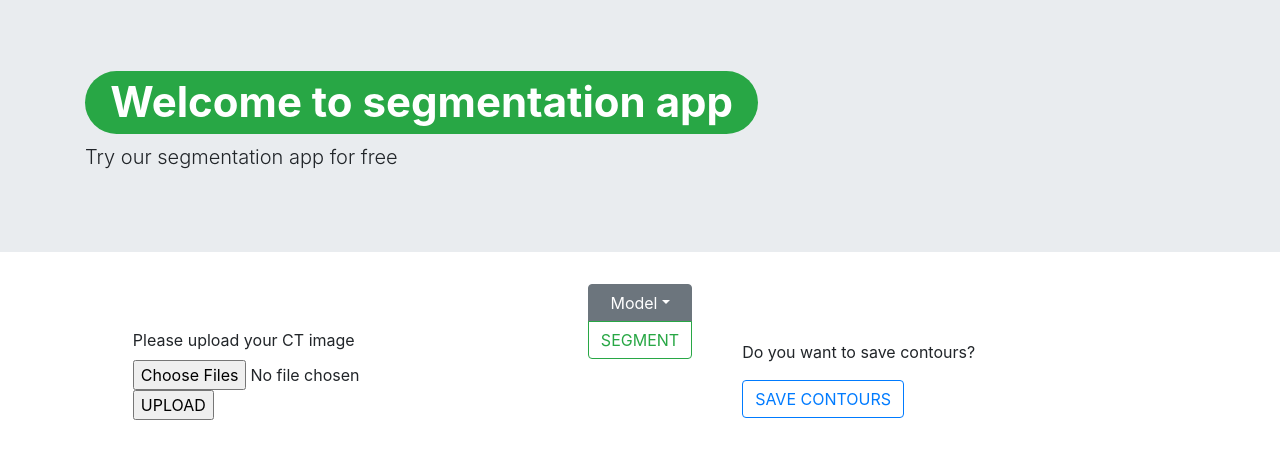
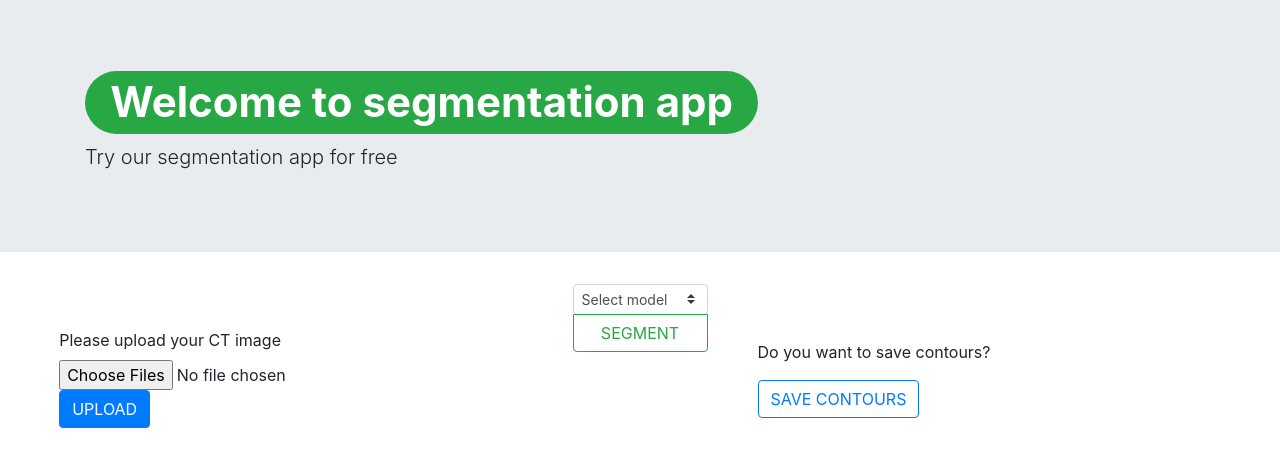
Before and after one commit to mhaytmyr/FlaskWebApp, a Flask app: page / in a window 1280 px wide. Shown: the top 467 px of the page. Run offline with Flask 2, Linux system fonts and the light colour scheme; some libraries are stand-ins or nearby versions.

Commit message:
changed container view, added multi-form functionalty

```diff
--- a/templates/predict_bootsrap.html
+++ b/templates/predict_bootsrap.html
@@ -34,7 +34,7 @@ to donwload segmented struct sets
             </div>
         </div>
 
-        <div class="container">
+        <div class="container-fluid">
             <div class="row justify-content-md-center">
                 <div class="col col-lg-5" style="width: 18rem;">
                     {%if filenames is none%}
@@ -43,11 +43,16 @@ to donwload segmented struct sets
                         <img src="{{url_for('static',filename=filenames[0])}}" class="card-img-top" alt="">
                     {%endif%}
                     <div class="card-body">
+                        <!--
                         <form method="POST" action="{{url_for('upload_method')}}" enctype="multipart/form-data">
+                        -->
+                        <form method="POST" action="{{url_for('main_test')}}" enctype="multipart/form-data">
                             <div class="form-group">
                                 <label for="formInput">Please upload your CT image</label>
-                                <input type="file" name="input-file" multiple class="form-control-file" id="formInput" accept="application/dicom">
-                                <input type="submit" value="UPLOAD">
+                                <input type="file"
+                                        name="input_files" multiple class="form-control-file"
+                                        id="formInput" accept="application/dicom">
+                                <input type="submit" class="btn btn-primary" name="action" value="UPLOAD">
                             </div>
                         </form>
 
@@ -55,20 +60,22 @@ to donwload segmented struct sets
                 </div>
 
                 <div class="col-md-auto">
+                    <!--
+                    <form method="POST" action="{{url_for('model_selection')}}" enctype="multipart/form-data">
+                    -->
+                    <form method="POST" action="{{url_for('main_test')}}" enctype="multipart/form-data">
                     <div class="btn-group-vertical">
-                        <div class="btn-group" role="group">
-                            <button id="btnGroupDrop1" type="button" class="btn btn-secondary dropdown-toggle" data-toggle="dropdown" aria-haspopup="true" aria-expanded="true">
-                                Model</button>
-                            <div class="dropdown-menu" aria-labelledby="btnGroupDrop1">
-                                <a class="dropdown-item" href="#HeadAndNeck">Head and Neck</a>
-                                <a class="dropdown-item" href="#Thorax">Thorax</a>
-                                <a class="dropdown-item" href="#Abdomenon">Abdomenon</a>
-                                <a class="dropdown-item" href="#Prostate">Prostate</a>
-                            </div>
-                        </div>
+                        <select class="custom-select custom-select-sm" aria-expanded="true" id="model" name="model_name">
+                                <option selected>Select model</option>
+                                <option value="head">HeadAndNeck</option>
+                                <option value="thorax">Thorax</option>
+                                <option value="abdomen">Abdomen</option>
+                                <option value="prostate">Prostate</option>
+                        </select>
                         <!--Add predict button with model selection-->
-                        <input type="button" class="btn btn-outline-success" name="predict" value="SEGMENT">
+                        <input type="submit" class="btn btn-outline-success" name="action" value="SEGMENT">
                     </div>
+                    </form>
                 </div>
 
                 <div class="col col-lg-5">
```
